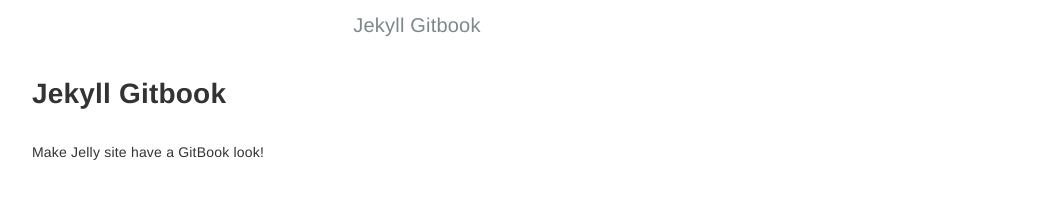
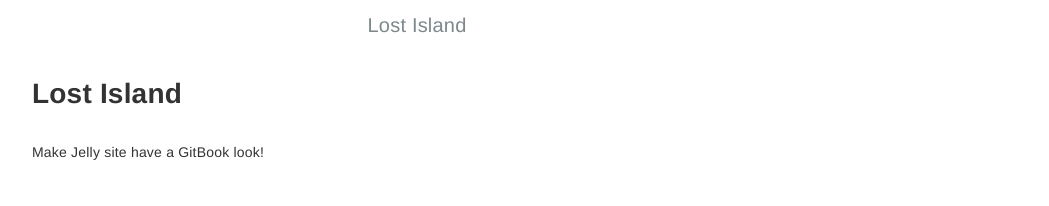
Before and after one commit to forthelostisland/forthelostisland.github.io, a Jekyll site: the page built from index.md, in a window 1280 px wide. Shown: the top 206 px of the page, without its empty margins (223-1272 px from the left). Built offline with Jekyll 4.4.1, drawn with Linux system fonts in a browser that asks for light colours.

Commit message:
Update _config.yml

```diff
--- a/_config.yml
+++ b/_config.yml
@@ -1,15 +1,15 @@
 # Configurations
-title:            Jekyll Gitbook
-longtitle:        Jekyll Gitbook
-author:           HE Tao
-email:            sighingnow@gmail.com
+title:            Lost Island
+longtitle:        Lost Island
+author:           Steffen Jörg
+email:            forthelostisland@gmail.com
 description: >
   Build Jekyll site with the GitBook style.
 
 version:          1.0
 gitbook_version:  3.2.3
 
-url:              'https://sighingnow.github.io'
+url:              'forthelostisland.github.io'
 baseurl:          '/jekyll-gitbook'
 rss:              RSS
 
```
